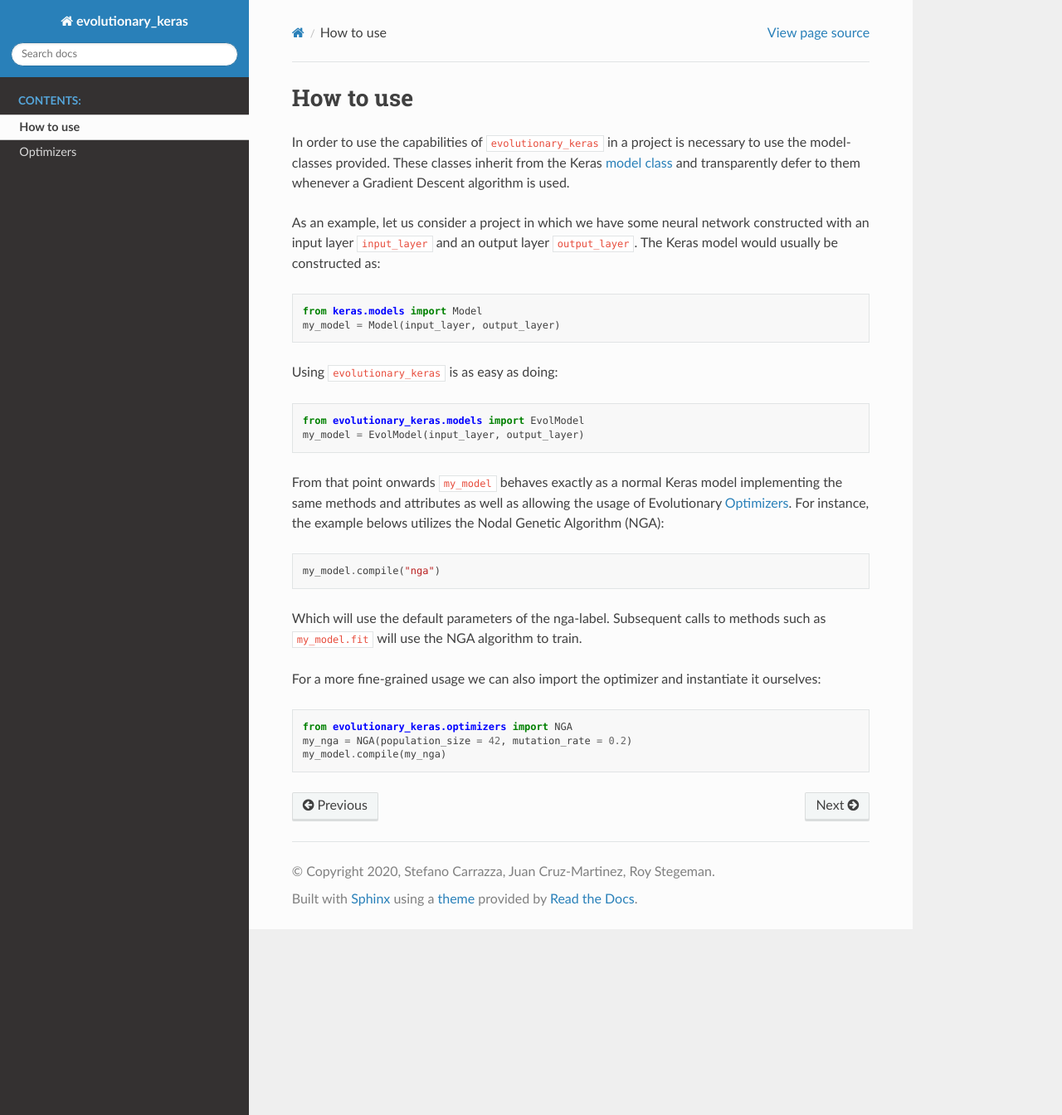
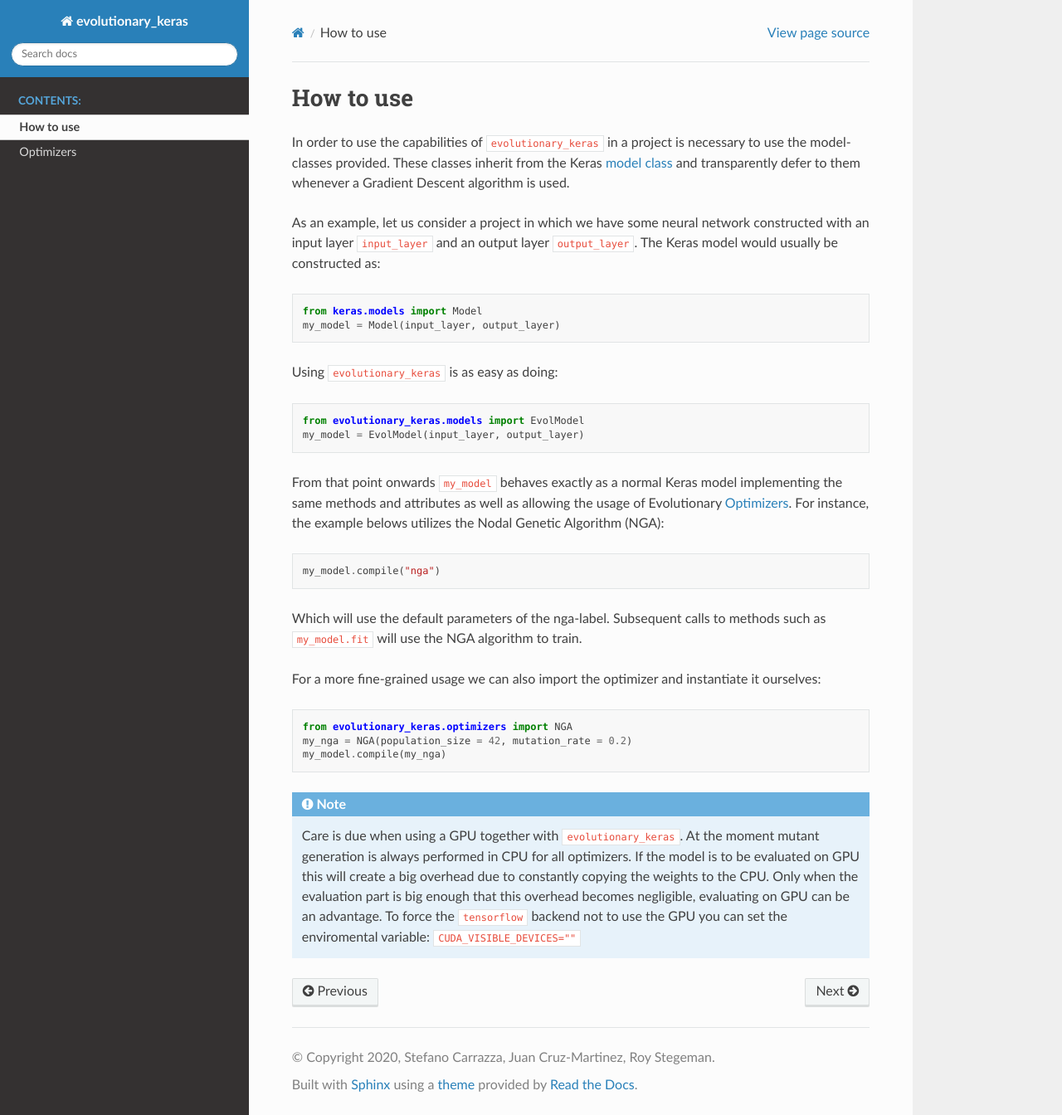
Before and after one commit to N3PDF/evolutionary_keras, a Sphinx documentation site: the page built from doc/source/howto.rst, in a window 1280 px wide and 1344 px high. Shown: the whole window at 83% size. Built offline with Sphinx 7.4.7 and the Read the Docs theme 2.0.0, drawn with Linux system fonts in a browser that asks for light colours.

Commit message:
small update to docs

```diff
--- a/doc/source/howto.rst
+++ b/doc/source/howto.rst
@@ -36,3 +36,12 @@ For a more fine-grained usage we can also import the optimizer and instantiate i
     from evolutionary_keras.optimizers import NGA
     my_nga = NGA(population_size = 42, mutation_rate = 0.2)
     my_model.compile(my_nga)
+
+
+.. note::
+
+  Care is due when using a GPU together with ``evolutionary_keras``. At the moment mutant generation is always performed in CPU
+  for all optimizers.
+  If the model is to be evaluated on GPU this will create a big overhead due to constantly copying the weights to the CPU.
+  Only when the evaluation part is big enough that this overhead becomes negligible, evaluating on GPU can be an advantage.
+  To force the ``tensorflow`` backend not to use the GPU you can set the enviromental variable: ``CUDA_VISIBLE_DEVICES=""``
--- a/doc/source/optimizers.rst
+++ b/doc/source/optimizers.rst
@@ -18,6 +18,6 @@ Implementation of the Nodal Genetic Algorithm as implemented by the NNPDF collab
 
 Covariance Matrix Adaptation Evolution Strategy (CMA-ES)
 ========================================================
-Implementation of the Covariance Matrix Adaptation Evolution Strategy as developed by Nokolaus Hansen and publicly available at <https://github.com/CMA-ES/pycma.>
+Implementation of the Covariance Matrix Adaptation Evolution Strategy as developed by Nokolaus Hansen et al `[ref] <https://zenodo.org/record/3764210>`_ as `pycma <https://github.com/CMA-ES/pycma>`_.
 
 .. autoclass:: evolutionary_keras.optimizers.CMA
```
